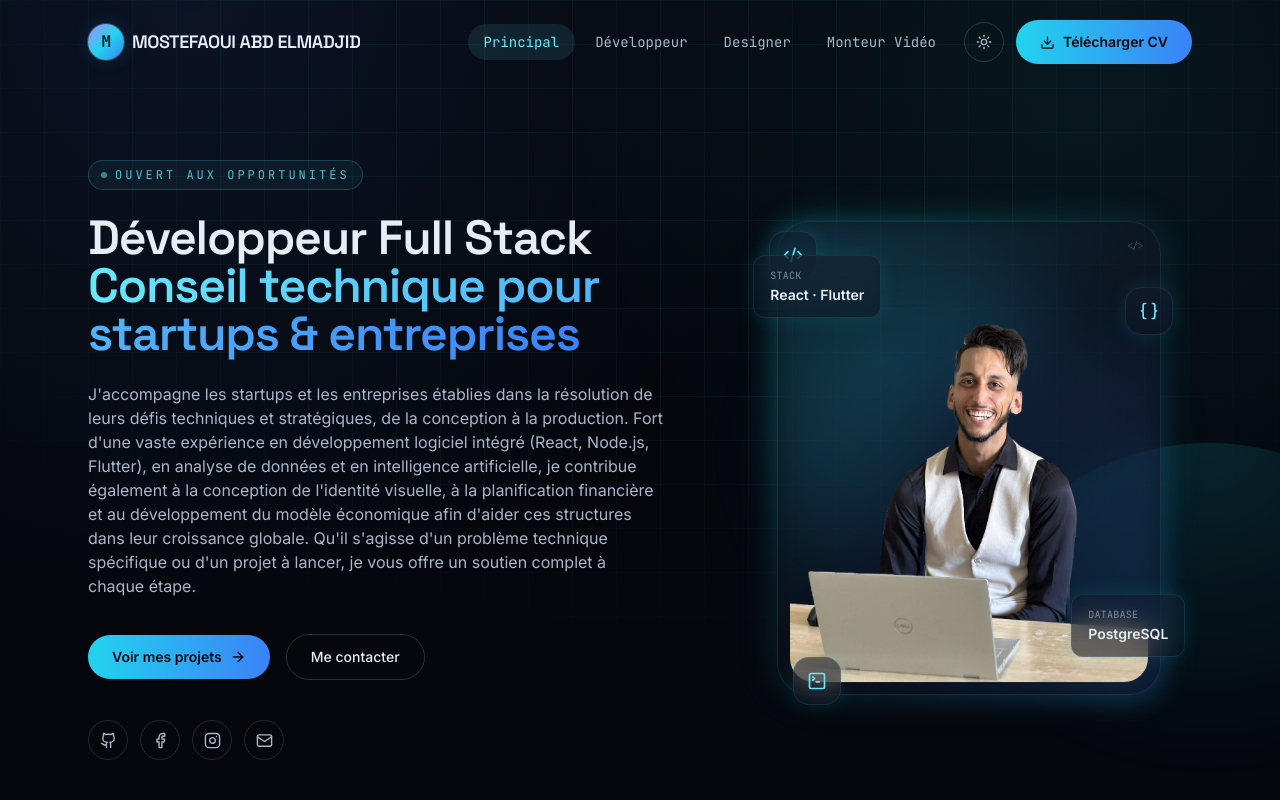
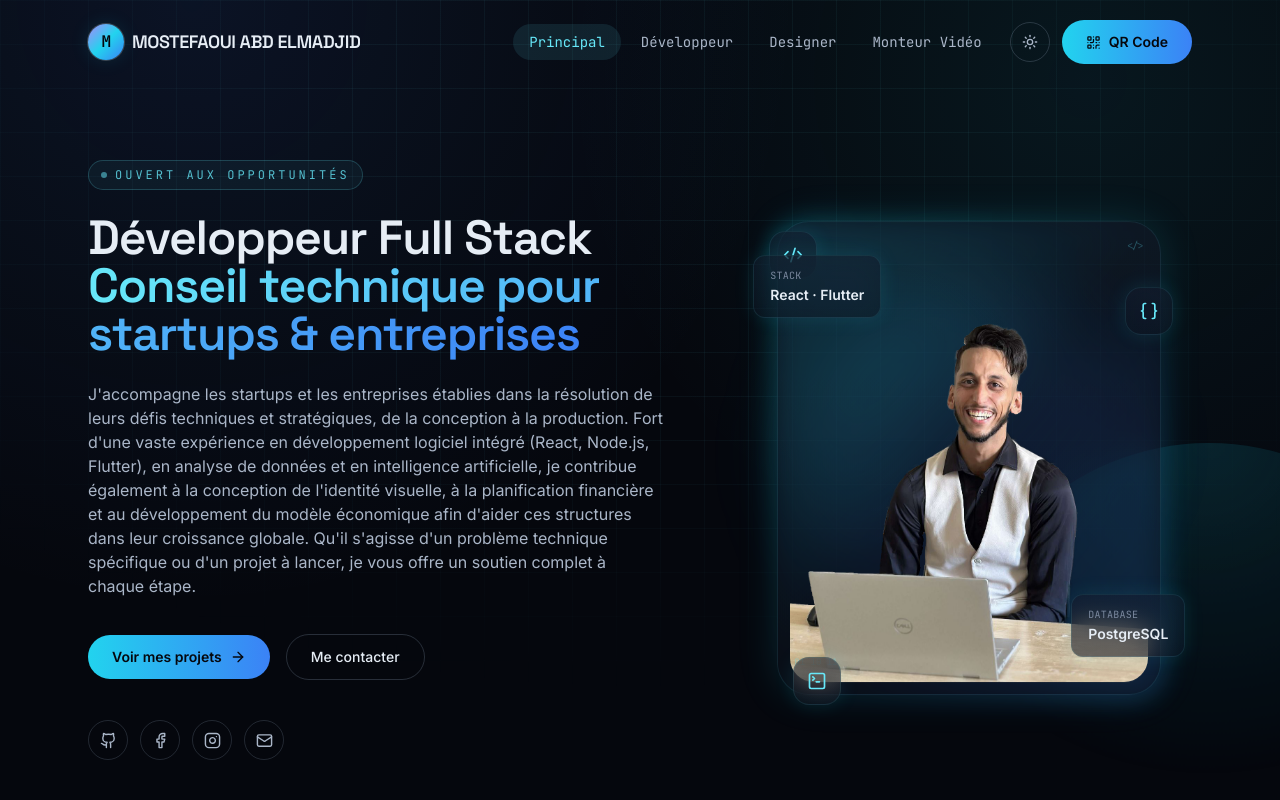
Before and after one commit to ma6id/portfolio, a React (Vite) app: page / in a window 1280 px wide. Shown: the top 800 px of the page. Built offline with nearby package versions, Linux system fonts and the light colour scheme.

Commit message:
feat: replace broken CV download button with an in-navbar QR code popover

```diff
--- a/src/components/Nav.tsx
+++ b/src/components/Nav.tsx
@@ -1,12 +1,16 @@
-import { useEffect, useState } from "react";
-import { Download, Menu, Moon, Sun, X } from "lucide-react";
-import { nav, identity } from "../content/fr";
+import { useEffect, useRef, useState } from "react";
+import { Menu, Moon, QrCode, Sun, X } from "lucide-react";
+import QRCodeLib from "qrcode";
+import { nav, identity, site } from "../content/fr";
 import type { Theme } from "../hooks/useTheme";
 
 export default function Nav({ theme, toggle }: { theme: Theme; toggle: () => void }) {
   const [scrolled, setScrolled] = useState(false);
   const [open, setOpen] = useState(false);
   const [active, setActive] = useState("accueil");
+  const [qrOpen, setQrOpen] = useState(false);
+  const qrCanvasRef = useRef<HTMLCanvasElement | null>(null);
+  const qrCanvasMobileRef = useRef<HTMLCanvasElement | null>(null);
 
   useEffect(() => {
     const onScroll = () => setScrolled(window.scrollY > 12);
@@ -28,6 +32,13 @@ export default function Nav({ theme, toggle }: { theme: Theme; toggle: () => voi
     sections.forEach((s) => observer.observe(s));
     return () => observer.disconnect();
   }, []);
+
+  useEffect(() => {
+    if (!qrOpen) return;
+    const opts = { width: 148, margin: 1, color: { dark: "#0d1420", light: "#e6edf5" } };
+    if (qrCanvasRef.current) QRCodeLib.toCanvas(qrCanvasRef.current, site.url, opts).catch(() => {});
+    if (qrCanvasMobileRef.current) QRCodeLib.toCanvas(qrCanvasMobileRef.current, site.url, opts).catch(() => {});
+  }, [qrOpen]);
 
   const goTo = (id: string) => {
     setOpen(false);
@@ -81,10 +92,27 @@ export default function Nav({ theme, toggle }: { theme: Theme; toggle: () => voi
           >
             {theme === "dark" ? <Sun size={16} /> : <Moon size={16} />}
           </button>
-          <a href={identity.cvUrl} download className="btn-primary">
-            <Download size={15} />
-            Télécharger CV
-          </a>
+          <div className="relative">
+            <button
+              onClick={() => setQrOpen((o) => !o)}
+              className="btn-primary"
+              aria-label="Afficher le QR code du portfolio"
+              aria-expanded={qrOpen}
+            >
+              <QrCode size={15} />
+              QR Code
+            </button>
+            {qrOpen && (
+              <div className="absolute right-0 mt-3 glass rounded-2xl p-4 flex flex-col items-center gap-2 shadow-glow-sm z-10">
+                <div className="w-[148px] h-[148px] rounded-xl bg-[#e6edf5] p-2 flex items-center justify-center">
+                  <canvas ref={qrCanvasRef} />
+                </div>
+                <p className="text-mist-400 text-[11px] font-mono whitespace-nowrap">
+                  Scannez pour découvrir le portfolio
+                </p>
+              </div>
+            )}
+          </div>
         </div>
 
         <button
@@ -115,11 +143,24 @@ export default function Nav({ theme, toggle }: { theme: Theme; toggle: () => voi
             >
               {theme === "dark" ? <Sun size={16} /> : <Moon size={16} />}
             </button>
-            <a href={identity.cvUrl} download className="btn-primary flex-1 justify-center">
-              <Download size={15} />
-              Télécharger CV
-            </a>
+            <button
+              onClick={() => setQrOpen((o) => !o)}
+              className="btn-primary flex-1 justify-center"
+              aria-label="Afficher le QR code du portfolio"
+              aria-expanded={qrOpen}
+            >
+              <QrCode size={15} />
+              QR Code
+            </button>
           </div>
+          {qrOpen && (
+            <div className="mt-3 flex flex-col items-center gap-2">
+              <div className="w-[148px] h-[148px] rounded-xl bg-[#e6edf5] p-2 flex items-center justify-center">
+                <canvas ref={qrCanvasMobileRef} />
+              </div>
+              <p className="text-mist-400 text-[11px] font-mono">Scannez pour découvrir le portfolio</p>
+            </div>
+          )}
         </div>
       )}
     </header>
```
